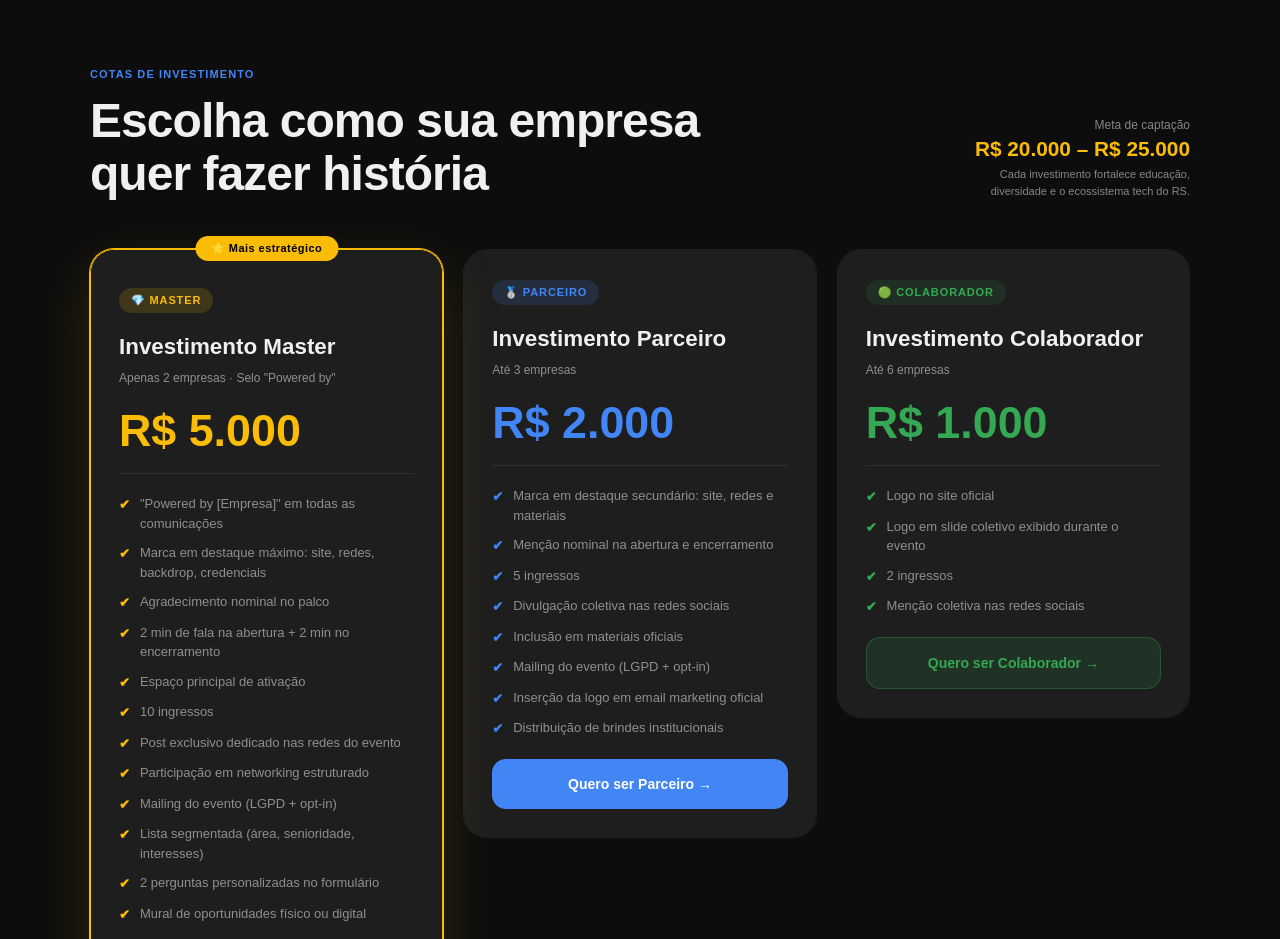
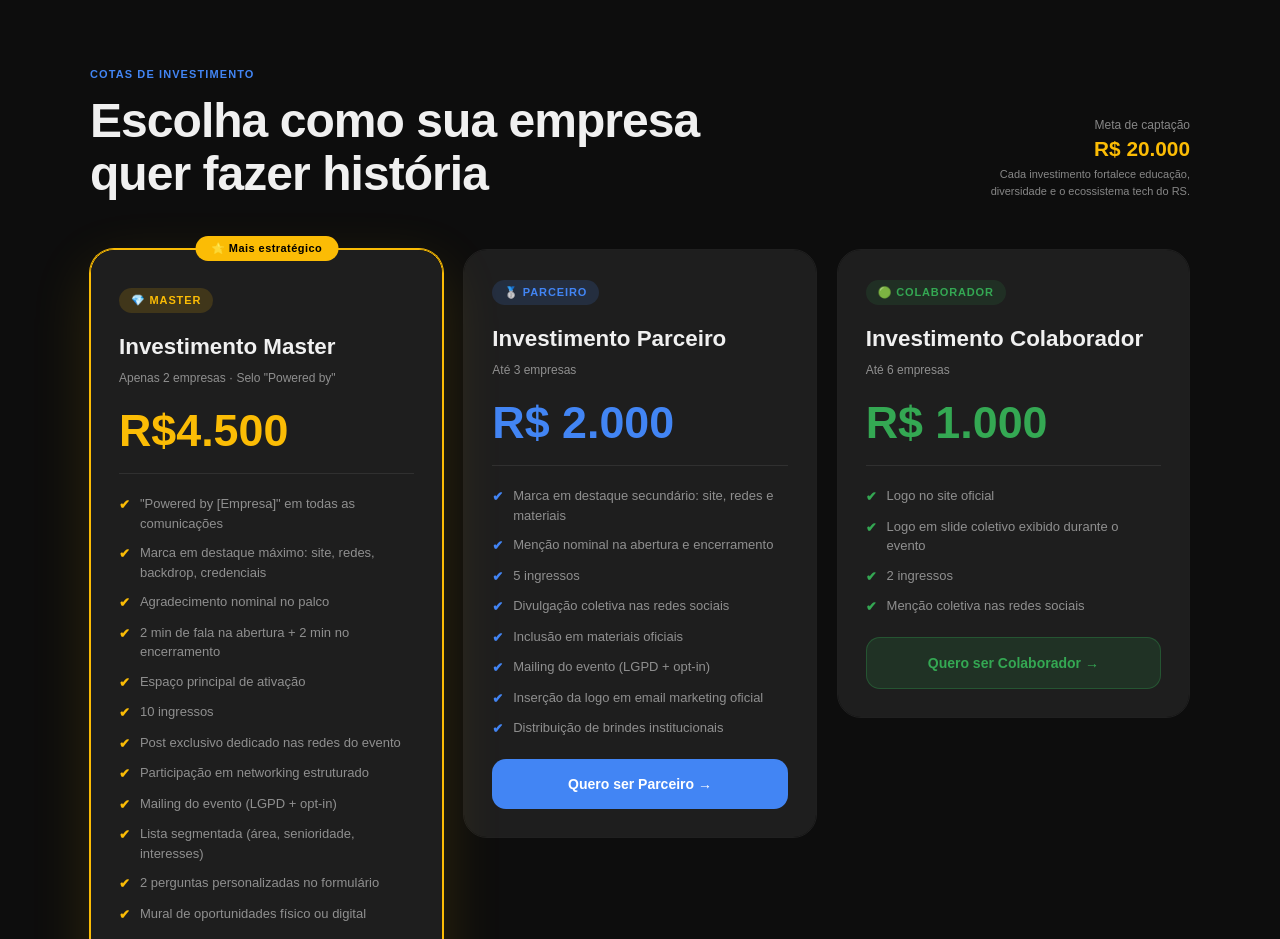
Before and after one commit to gdgpoars/midiakit-devfestpoa26, a Next.js app: page / in a window 1280 px wide. Shown: the part 4520-5459 px from the top of the page. Built offline with nearby package versions, Linux system fonts and the light colour scheme; a web font is replaced by a local one.

Commit message:
Update cotas-section.tsx

```diff
--- a/components/cotas-section.tsx
+++ b/components/cotas-section.tsx
@@ -17,7 +17,7 @@ export function CotasSection() {
           </div>
           <div className="md:text-right shrink-0">
             <p className="text-[12px] text-muted mb-1">{"Meta de captação"}</p>
-            <p className="font-display text-[1.3rem] font-black text-yellow leading-none">{"R$ 20.000 – R$ 25.000"}</p>
+            <p className="font-display text-[1.3rem] font-black text-yellow leading-none">{"R$ 20.000"}</p>
             <p className="text-[11px] text-muted mt-1.5 max-w-[220px] md:ml-auto leading-[1.6]">
               {"Cada investimento fortalece educação, diversidade e o ecossistema tech do RS."}
             </p>
@@ -38,7 +38,7 @@ export function CotasSection() {
               </div>
               <div className="font-display text-[1.4rem] font-black mb-1">{"Investimento Master"}</div>
               <div className="text-[12px] text-muted mb-5">{"Apenas 2 empresas · Selo \"Powered by\""}</div>
-              <div className="font-display text-[2.8rem] font-black leading-none text-yellow mb-1.5">{"R$ 5.000"}</div>
+              <div className="font-display text-[2.8rem] font-black leading-none text-yellow mb-1.5">{"R$4.500"}</div>
               <div className="h-px bg-border mt-5" />
             </div>
             <div className="px-7 py-5 pb-7 bg-card flex-1 rounded-b-[24px]">
```
